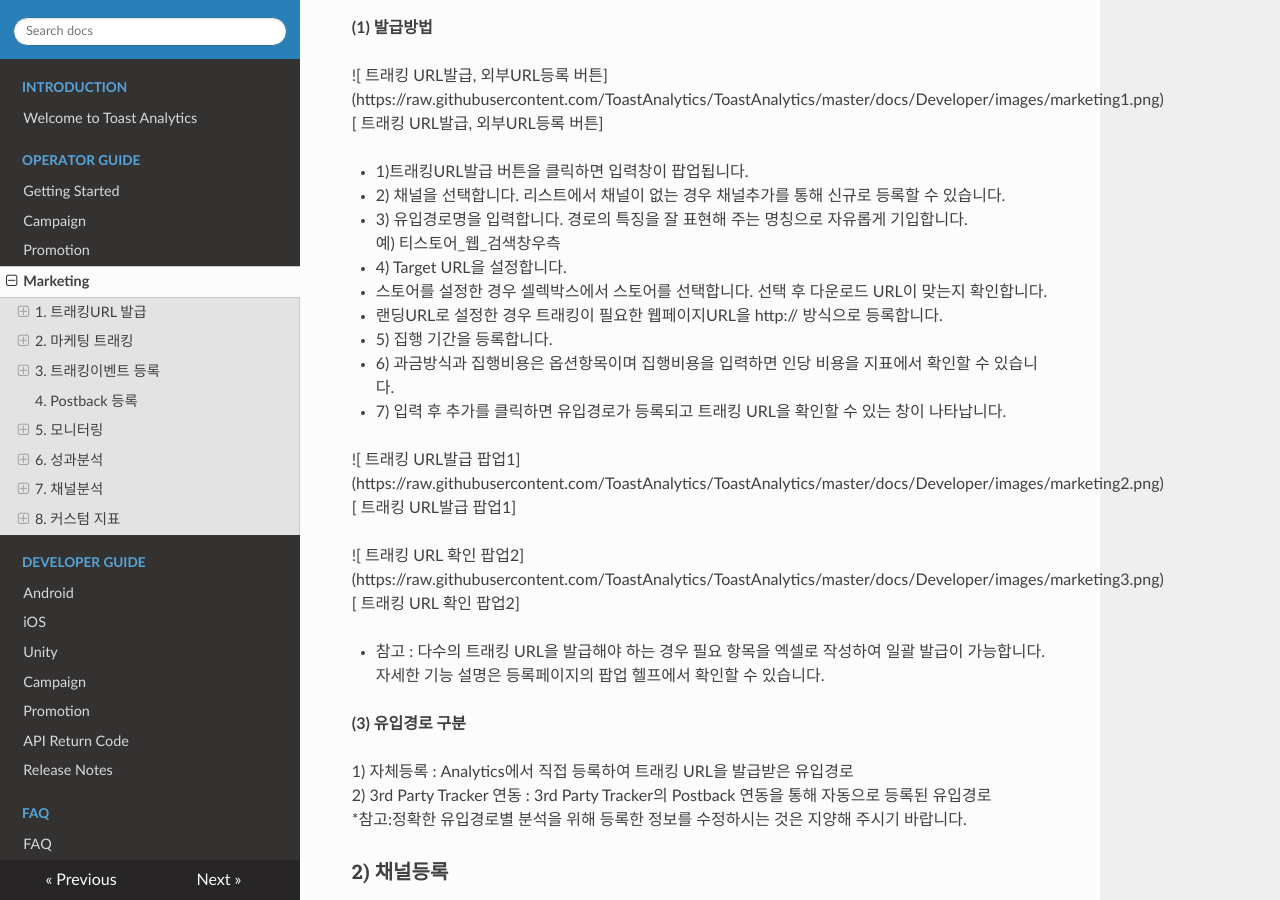
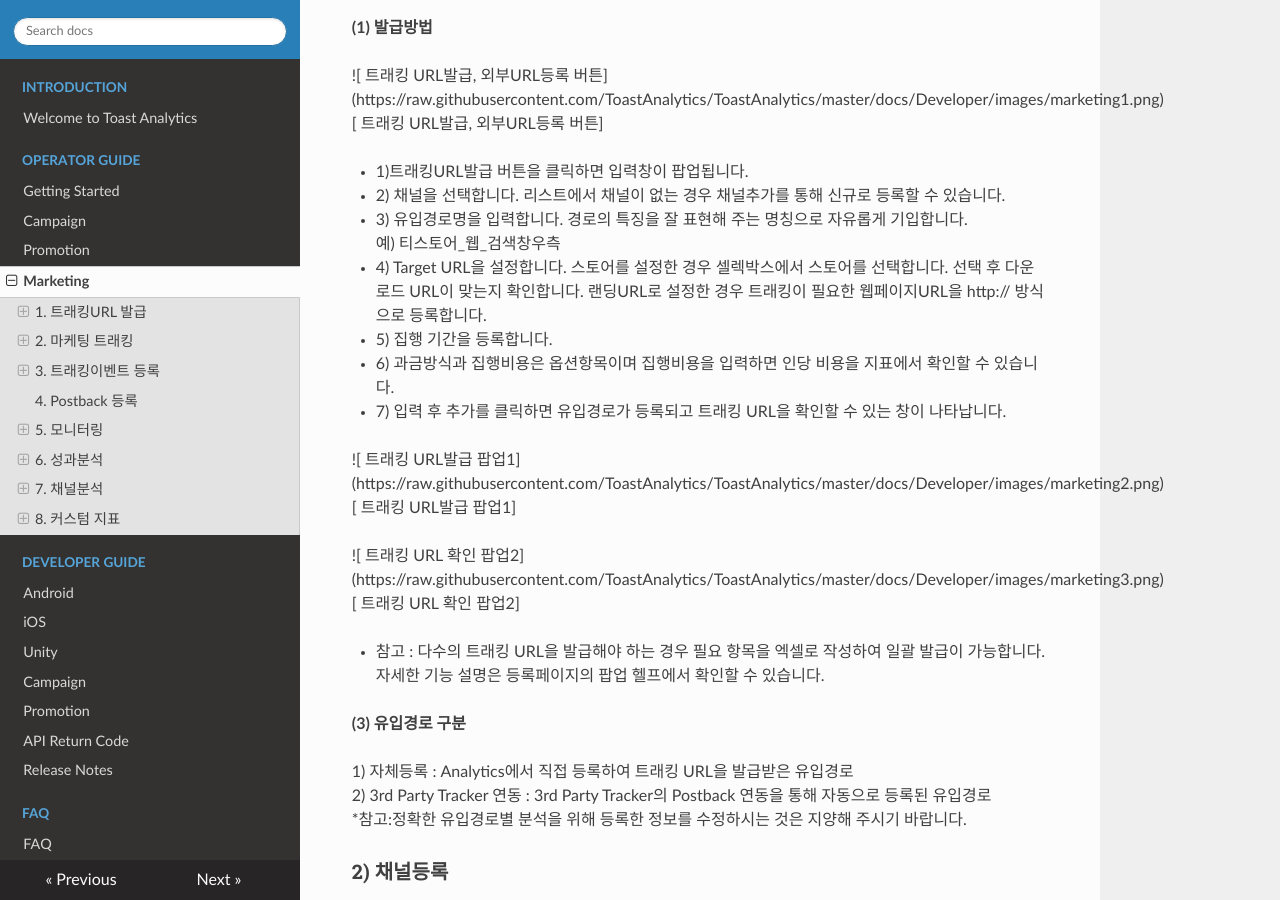
Before and after one commit to ToastAnalytics/ToastAnalytics, an MkDocs documentation site: the page built from docs/Developer/3. marketing Guide.md, in a window 1280 px wide and 900 px high, scrolled down 806 px. Built offline with MkDocs 1.6.1, drawn with Linux system fonts in a browser that asks for light colours; nearby versions of some CDN libraries; old or Windows-style settings are respelled for this version of MkDocs.

```diff
--- a/docs/Developer/3. marketing Guide.md
+++ b/docs/Developer/3. marketing Guide.md
@@ -35,8 +35,8 @@ Toast Analytics에서는 간편하게 트래킹 URL을 발급하여 채널별
 * 3) 유입경로명을 입력합니다. 경로의 특징을 잘 표현해 주는 명칭으로 자유롭게 기입합니다.
    예) 티스토어_웹_검색창우측
 * 4) Target URL을 설정합니다.
-   * 스토어를 설정한 경우 셀렉박스에서 스토어를 선택합니다. 선택 후 다운로드 URL이 맞는지 확인합니다.
-   * 랜딩URL로 설정한 경우 트래킹이 필요한 웹페이지URL을 http:// 방식으로 등록합니다.
+    스토어를 설정한 경우 셀렉박스에서 스토어를 선택합니다. 선택 후 다운로드 URL이 맞는지 확인합니다.
+    랜딩URL로 설정한 경우 트래킹이 필요한 웹페이지URL을 http:// 방식으로 등록합니다.
 * 5) 집행 기간을 등록합니다.
 * 6) 과금방식과 집행비용은 옵션항목이며 집행비용을 입력하면 인당 비용을 지표에서 확인할 수 있습니다.
 * 7) 입력 후 추가를 클릭하면 유입경로가 등록되고 트래킹 URL을 확인할 수 있는 창이 나타납니다.
```
